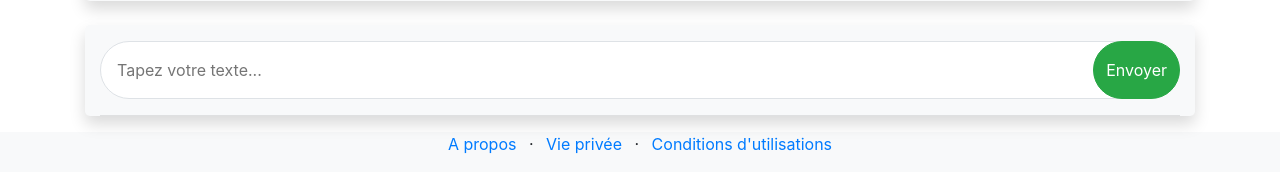
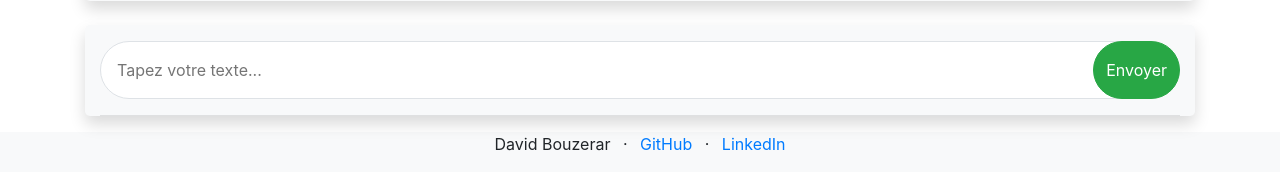
Before and after one commit to Eidocode/OC_Project7, a Flask app: page / in a window 1280 px wide. Shown: the part 790-962 px from the top of the page. Run offline with Flask 2, Linux system fonts and the light colour scheme; some libraries are stand-ins or nearby versions.

Commit message:
Modified index.html

```diff
--- a/grandpy/templates/index.html
+++ b/grandpy/templates/index.html
@@ -80,11 +80,11 @@
             <div class="row">
                 <div class="col">
                     <ul class="list-inline text-center">
-                        <li class="list-inline-item"><a href="#">A propos</a></li>
+                        <li class="list-inline-item">David Bouzerar</li>
                         <li class="list-inline-item">&middot;</li>
-                        <li class="list-inline-item"><a href="#">Vie privée</a></li>
+                        <li class="list-inline-item"><a href="https://github.com/Eidocode/OC_Project7" target="_blank">GitHub</a></li>
                         <li class="list-inline-item">&middot;</li>
-                        <li class="list-inline-item"><a href="#">Conditions d'utilisations</a></li>
+                        <li class="list-inline-item"><a href="#" target="_blank">LinkedIn</a></li>
                     </ul>
                 </div>
             </div>
```
